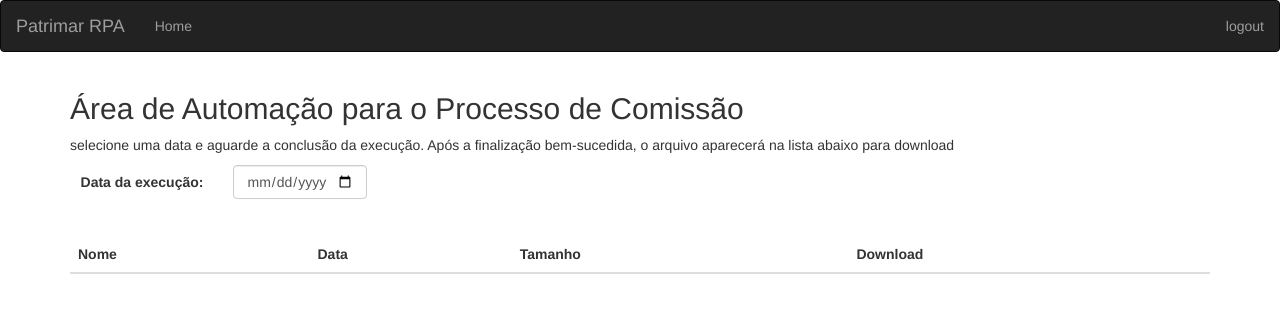
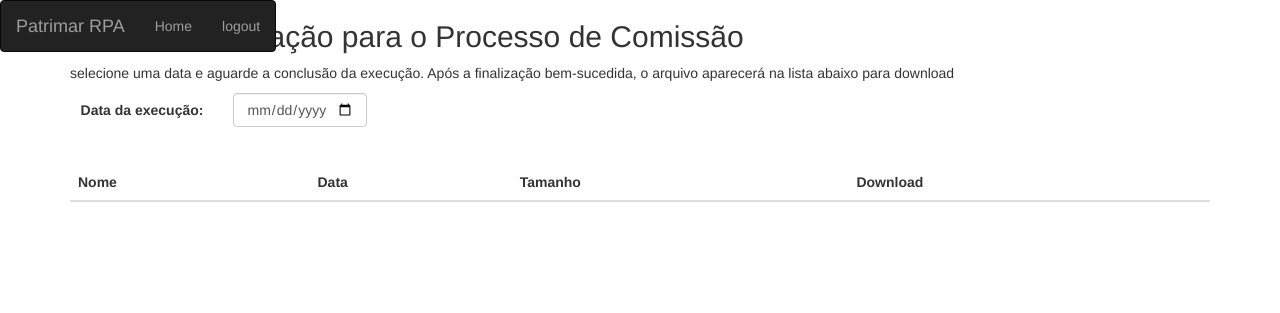
Before and after one commit to RenanMGX/Central_RPA, a Django app: template Central_RPA/processComi/templates/processComi.html in a window 1280 px wide. Shown: the top 313 px of the page. Run offline with Django 5.2, Linux system fonts and the light colour scheme; the template is opened without the code that fills it, so the values that code supplies are empty; some libraries are stand-ins or nearby versions.

Commit message:
ajuste no layout do nacbar

```diff
--- a/Central_RPA/templates/base.html
+++ b/Central_RPA/templates/base.html
@@ -17,7 +17,7 @@
 
 <body>
     <header>
-        <nav class="navbar navbar-inverse">
+        <nav class="navbar navbar-inverse" style="position: fixed;">
             <div class="container-fluid">
                 <div class="navbar-header">
                   <a class="navbar-brand" href="{% url "home_index" %}">Patrimar RPA</a>
```
